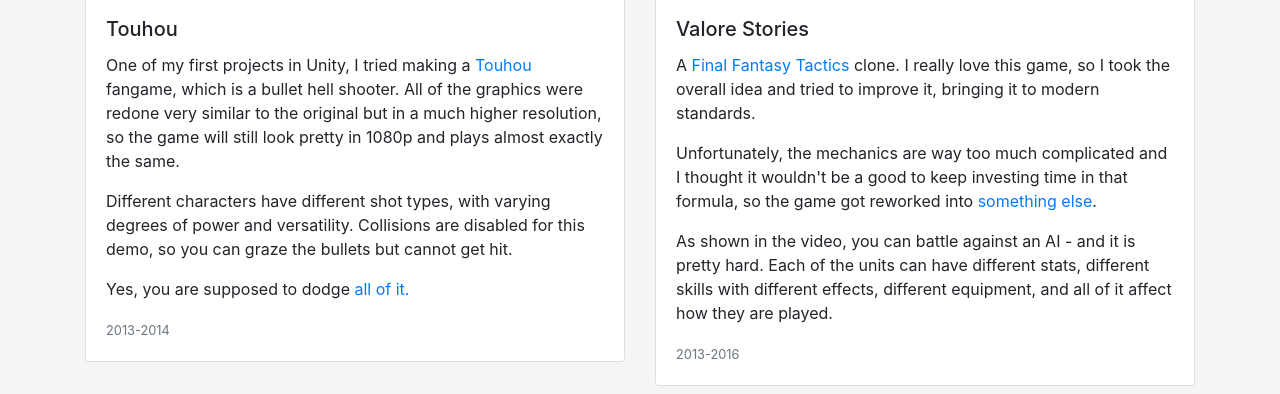
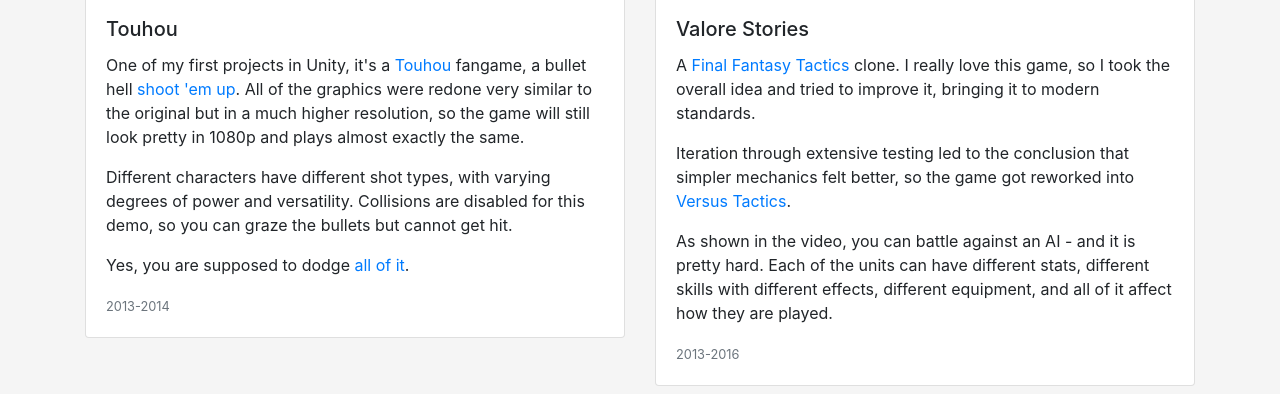
Before and after one commit to luizsan/luizsan.github.io, a plain HTML site: page index.html in a window 1280 px wide. Shown: the part 558-952 px from the top of the page. Drawn offline with nearby package versions, Linux system fonts and the light colour scheme.

Commit message:
Rephrasing some of the descriptions

```diff
--- a/index.html
+++ b/index.html
@@ -29,11 +29,11 @@
                 <iframe width="100%" height="240" src="https://www.youtube.com/embed/BU6cvh7IoSQ" frameborder="0" allow="accelerometer; autoplay; encrypted-media; gyroscope; picture-in-picture" allowfullscreen></iframe>
                 <div class="card-body">
                     <h5 class="card-title">Touhou</h5>
-                    <p class="card-text">One of my first projects in Unity, I tried making a <a href="https://en.wikipedia.org/wiki/Touhou_Project">Touhou</a> fangame, which is a bullet hell shooter.
+                    <p class="card-text">One of my first projects in Unity, it's a <a href="https://en.wikipedia.org/wiki/Touhou_Project">Touhou</a> fangame,
+                        a bullet hell <a href="https://en.wikipedia.org/wiki/Shoot_'em_up">shoot 'em up</a>.
                         All of the graphics were redone very similar to the original but in a much higher resolution, so the game will still look pretty in 1080p and plays almost exactly the same.</p>
-
                     <p>Different characters have different shot types, with varying degrees of power and versatility. Collisions are disabled for this demo, so you can graze the bullets but cannot get hit. </p>
-                    <p class="card-text"></p>Yes, you are supposed to dodge <a href="https://youtu.be/169y3YJbYaY?t=1246">all of it.</a></p>
+                    <p class="card-text"></p>Yes, you are supposed to dodge <a href="https://youtu.be/169y3YJbYaY?t=1246">all of it</a>.</p>
                     <p class="card-text"><small class="text-muted">2013-2014</small></p>
                 </div>
                 </div>
@@ -44,8 +44,8 @@
                 <iframe width="100%" height="240" src="https://www.youtube.com/embed/Zs8ZnH2ppog" frameborder="0" allow="accelerometer; autoplay; encrypted-media; gyroscope; picture-in-picture" allowfullscreen></iframe>
                 <div class="card-body">
                     <h5 class="card-title">Valore Stories</h5>
-                    <p class="card-text">A <a href="https://en.wikipedia.org/wiki/Final_Fantasy_Tactics">Final Fantasy Tactics</a> clone. I really love this game, so I  took the overall idea and tried to improve it, bringing it to modern standards.</p>
-                    <p>Unfortunately, the mechanics are way too much complicated and I thought it wouldn't be a good to keep investing time in that formula, so the game got reworked into <a href="#Versus">something else</a>.</p>
+                    <p class="card-text">A <a href="https://en.wikipedia.org/wiki/Final_Fantasy_Tactics">Final Fantasy Tactics</a> clone. I really love this game, so I took the overall idea and tried to improve it, bringing it to modern standards.</p>
+                    <p>Iteration through extensive testing led to the conclusion that simpler mechanics felt better, so the game got reworked into <a href="#Versus">Versus Tactics</a>.</p>
                     <p>As shown in the video, you can battle against an AI - and it is pretty hard. Each of the units can have different stats, different skills with different effects, different equipment, and all of it affect how they are played.</p>
                     </p>
                     <p class="card-text"><small class="text-muted">2013-2016</small></p>
```
